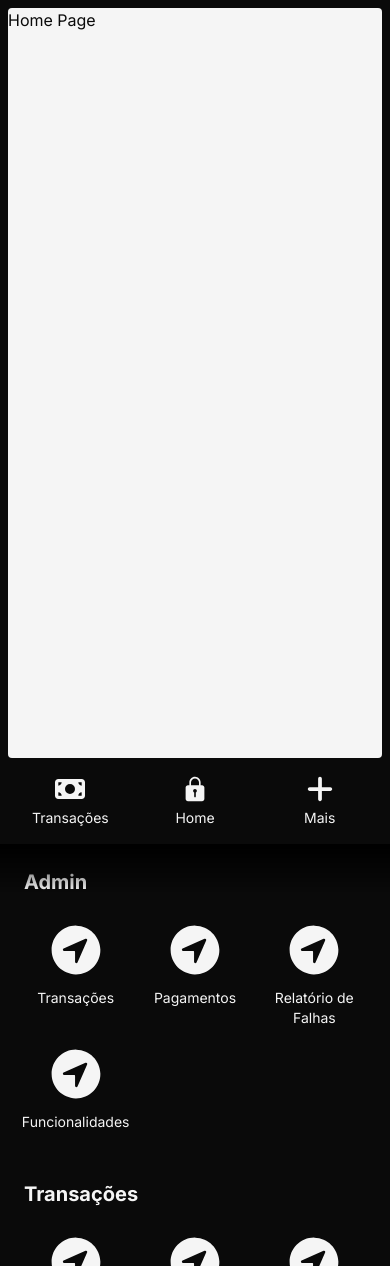
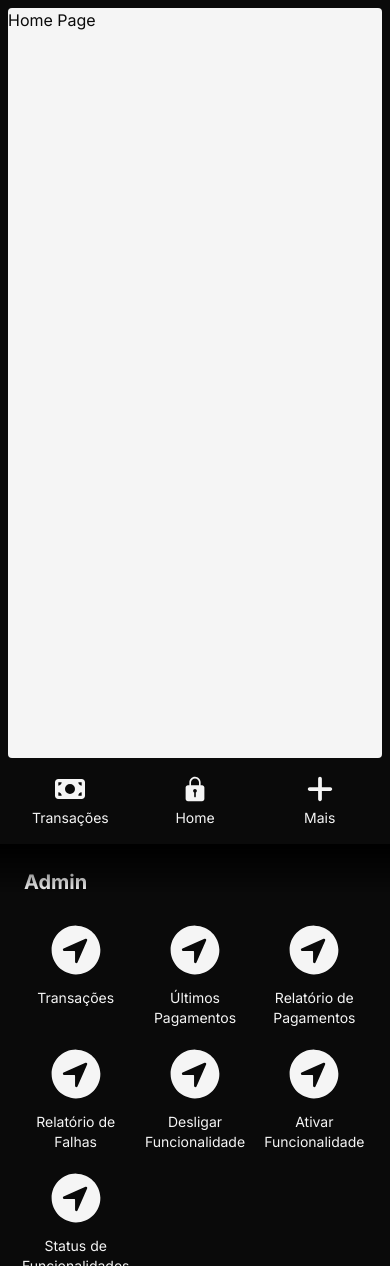
Before and after one commit to imLymei/safeswap-mock, a Next.js app: page / in a window 390 px wide. Built offline with nearby package versions, Linux system fonts and the light colour scheme.

Commit message:
refactor: show folder icons on mobile

```diff
--- a/src/app/_components/MobileSidebar.tsx
+++ b/src/app/_components/MobileSidebar.tsx
@@ -6,6 +6,7 @@ import Link from 'next/link';
 import { useEffect, useRef, useState } from 'react';
 import { FaMoneyBill, FaPlus } from 'react-icons/fa6';
 import { IoIosLock } from 'react-icons/io';
+import MobileSidebarItem from './MobileSidebarItem';
 
 export default function MobileSidebar() {
   const [isOpen, setIsOpen] = useState(false);
@@ -57,20 +58,29 @@ export default function MobileSidebar() {
       >
         <div className='pointer-events-none absolute left-0 right-0 top-0 h-12 bg-gradient-to-b from-black' />
         <div className='h-full w-full space-y-12 overflow-auto p-6'>
-          {NAVBAR_SECTIONS.map((section, sectionIndex) => (
+          {NAVBAR_SECTIONS.map((section) => (
             <div key={`mobile-section-${section.name}`} className='space-y-6'>
               <p className='text-xl font-bold'>{section.name}</p>
               <div className='grid grid-cols-3 gap-4'>
-                {section.navbarItems.map((item, itemIndex) => (
-                  <Link
-                    href={item.href ?? ''}
-                    key={`mobile-section-${section.name}-item-${item.name}`}
-                    className='flex flex-col items-center gap-2 text-center'
-                  >
-                    <item.icon size={ICON_SIZE.LARGE} />
-                    <p>{item.name}</p>
-                  </Link>
-                ))}
+                {section.navbarItems.map((item) =>
+                  item.navbarItems ? (
+                    item.navbarItems.map((folderItem) => (
+                      <MobileSidebarItem
+                        key={`mobile-section-${section.name}-folder-${item.name}-item-${folderItem.name}`}
+                        name={folderItem.name}
+                        href={folderItem.href}
+                        icon={folderItem.icon}
+                      />
+                    ))
+                  ) : (
+                    <MobileSidebarItem
+                      key={`mobile-section-${section.name}-item-${item.name}`}
+                      name={item.name}
+                      href={item.href}
+                      icon={item.icon}
+                    />
+                  ),
+                )}
               </div>
             </div>
           ))}
--- /dev/null
+++ b/src/app/_components/MobileSidebarItem.tsx
@@ -0,0 +1,15 @@
+import { ICON_SIZE, NavbarFolder, NavbarItem } from '@/lib/constants';
+import Link from 'next/link';
+
+export default function MobileSidebarItem({
+  name,
+  href,
+  icon: Icon,
+}: NavbarItem) {
+  return (
+    <Link href={href} className='flex flex-col items-center gap-2 text-center'>
+      <Icon size={ICON_SIZE.LARGE} />
+      <p>{name}</p>
+    </Link>
+  );
+}
```
